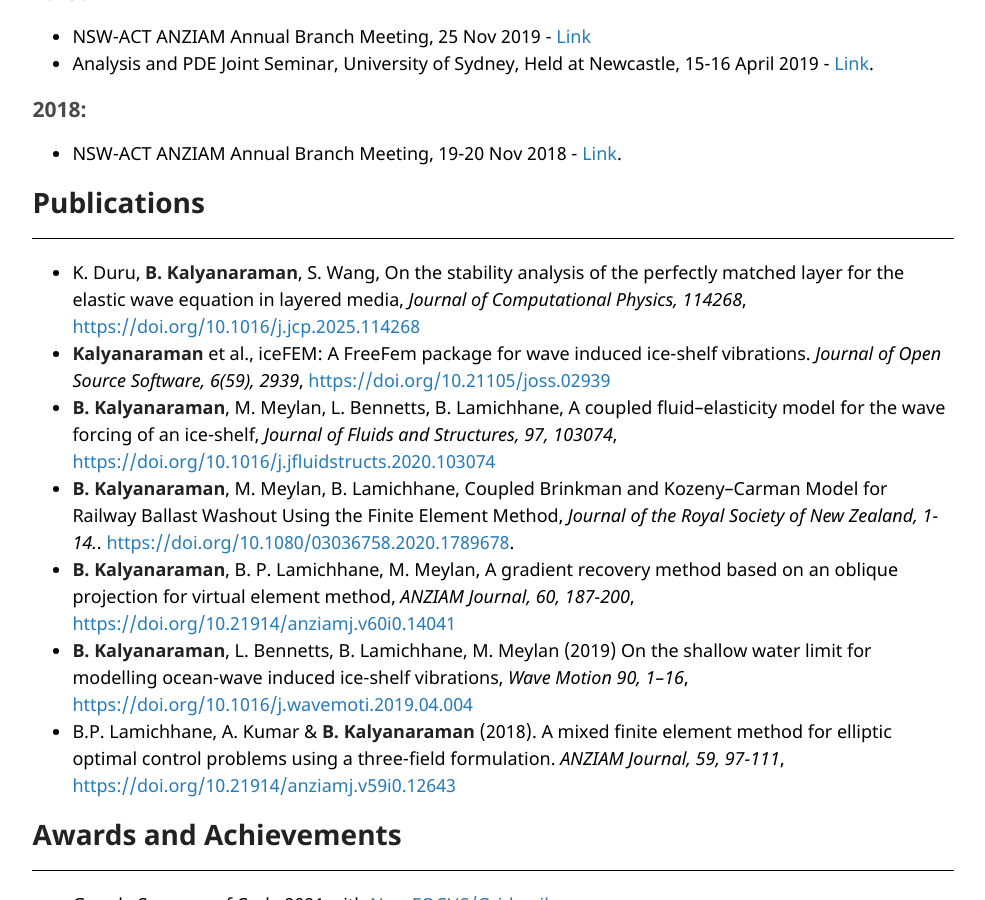
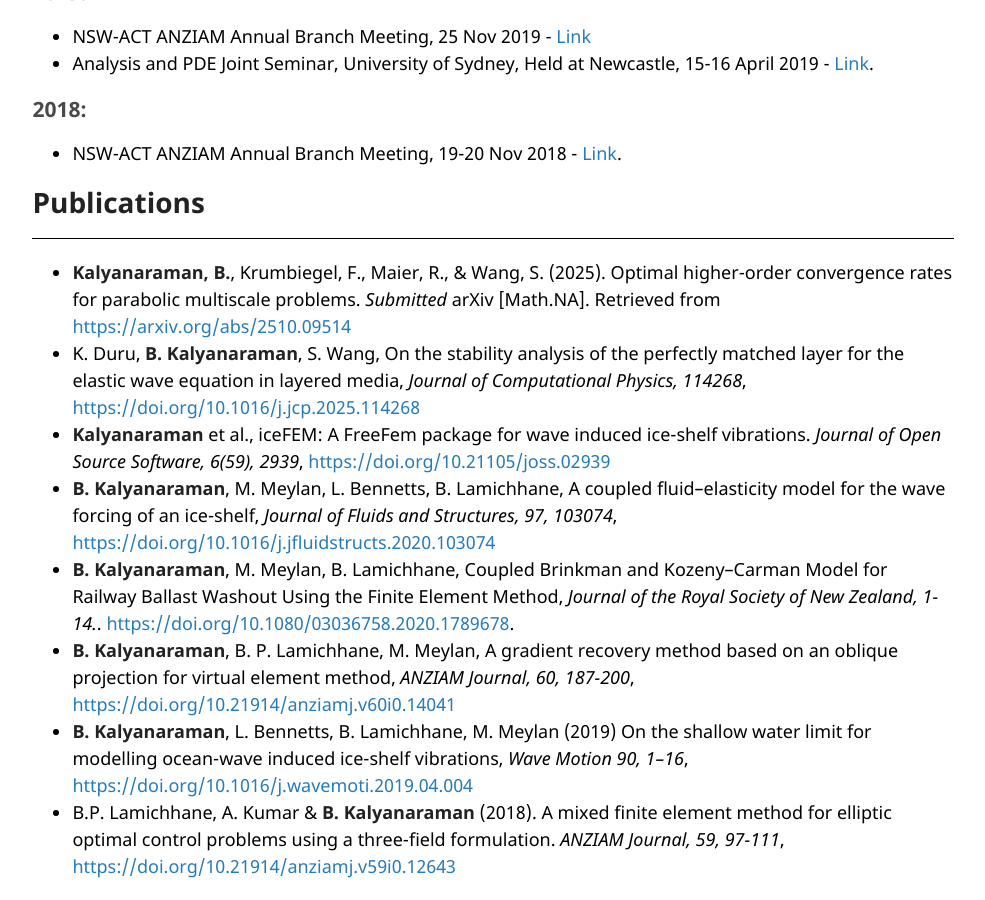
Before and after one commit to Balaje/balaje.github.io, a Jekyll site: the page built from about.md, in a window 1280 px wide and 900 px high, scrolled down 974 px. Shown: the whole window, without its empty margins (262-1247 px from the left). Built offline with Jekyll 4.4.1, drawn with Linux system fonts in a browser that asks for light colours; nearby versions of some CDN libraries; some web fonts are replaced.

Commit message:
Update recent preprint

```diff
--- a/about.md
+++ b/about.md
@@ -56,6 +56,10 @@ Newcastle, 15-16 April 2019 -
 # Publications
 ---
 
+- **Kalyanaraman, B.**, Krumbiegel, F., Maier, R., & Wang,
+  S. (2025). Optimal higher-order convergence rates for parabolic
+  multiscale problems. *Submitted* arXiv [Math.NA]. Retrieved from
+  [https://arxiv.org/abs/2510.09514](https://arxiv.org/abs/2510.09514)
 - K. Duru, **B. Kalyanaraman**, S. Wang, On the stability
   analysis of the perfectly matched layer for the elastic wave
   equation in layered media, *Journal of Computational Physics,
```
